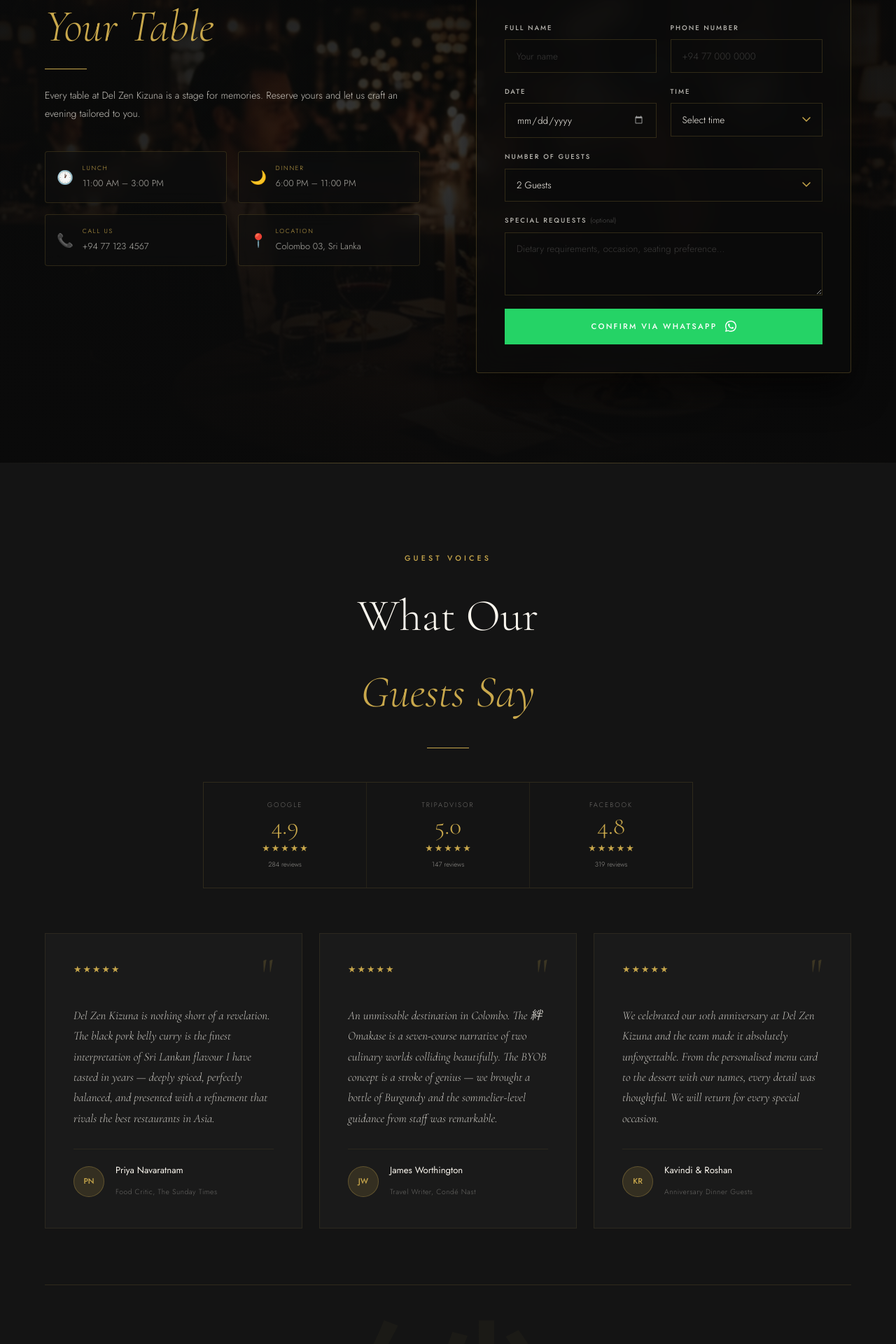
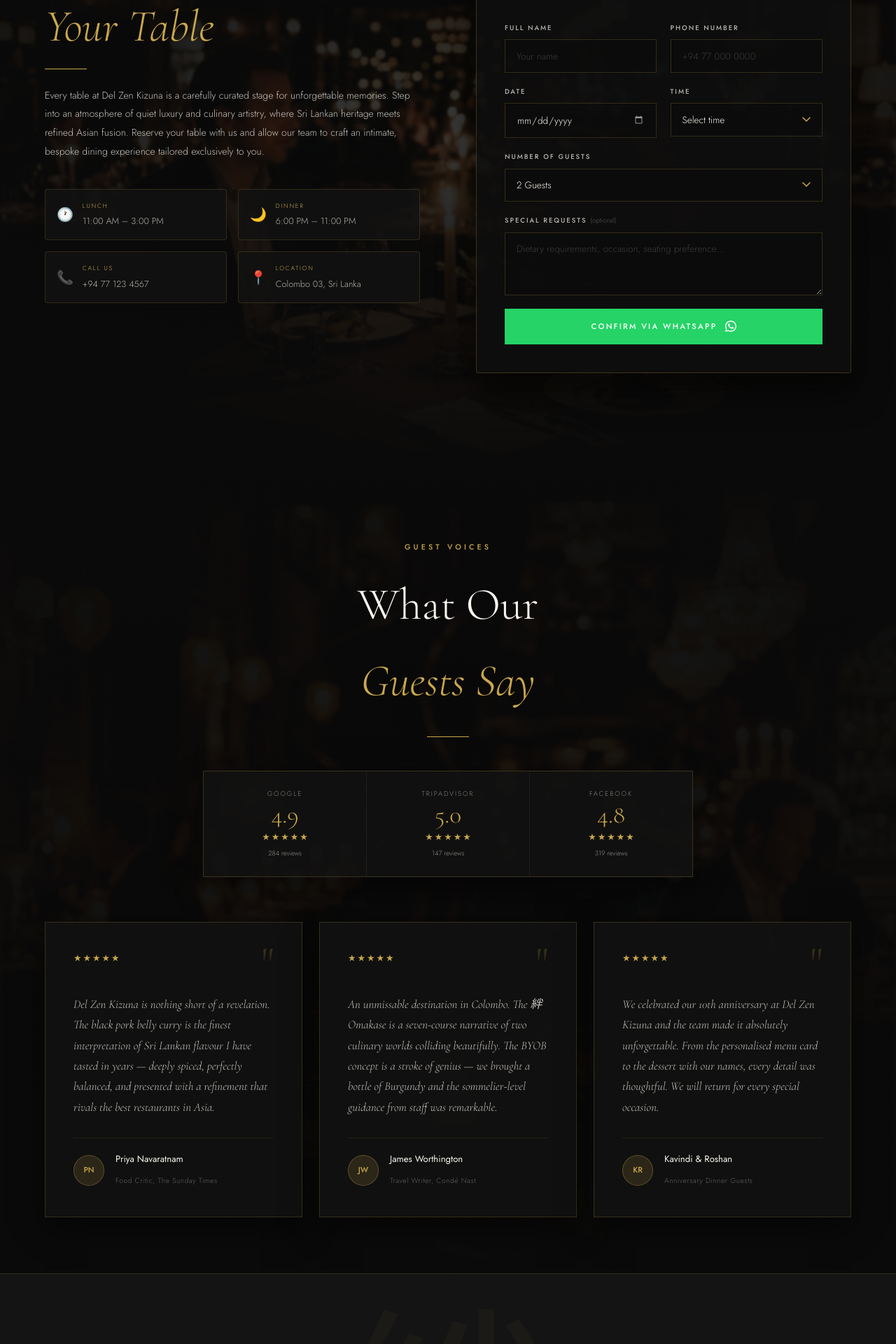
Before and after one commit to OshithRoshantha/Del-Zen-Kizuna, a React (Create React App) app: page / in a window 1280 px wide. Shown: the part 5140-7060 px from the top of the page at 70% size. Built offline with nearby package versions, Linux system fonts and the light colour scheme.

Commit message:
Implement OrderPage with menu categories, cart functionality, and WhatsApp order submission workflow

```diff
--- a/src/components/Footer.js
+++ b/src/components/Footer.js
@@ -37,7 +37,7 @@ export default function Footer() {
           <div className="footer-col">
             <h4>Navigate</h4>
             <ul>
-              {[['About', '#about'], ['Directors', '#directors'], ['Menu', '#menu'], ['Reservations', '#reservations']].map(([l, h]) => (
+              {[['Home', '#hero'], ['About', '#about'], ['Directors', '#directors'], ['Menu', '#menu'], ['Reservations', '#reservations']].map(([l, h]) => (
                 <li key={l}><button onClick={() => scrollTo(h)}>{l}</button></li>
               ))}
               <li><button onClick={() => navigate('/order')}>Order Online</button></li>
--- a/src/pages/OrderPage.js
+++ b/src/pages/OrderPage.js
@@ -1,5 +1,6 @@
 import React, { useState, useEffect, useRef } from 'react';
 import { useNavigate } from 'react-router-dom';
+import Footer from '../components/Footer';
 import './OrderPage.css';
 
 const menuData = [
@@ -460,6 +461,9 @@ Please confirm my order and delivery details.`;
           </div>
         </div>
       )}
+
+      {/* ── Footer ── */}
+      <Footer />
     </div>
   );
 }
--- a/src/sections/Ratings.css
+++ b/src/sections/Ratings.css
@@ -1,24 +1,53 @@
 .ratings {
-  background: var(--ink-mid);
-  padding: 8rem 4rem 0;
+  background: var(--ink);
+  padding: 0;
   position: relative;
   overflow: hidden;
 }
 
-.ratings::before {
+.ratings-reviews-bg {
+  position: relative;
+  padding: 7rem 4rem 5rem 4rem;
+  overflow: hidden;
+  isolation: isolate;
+}
+
+/* Blurry ambient background image ONLY for reviews area */
+.ratings-reviews-bg::before {
   content: '';
   position: absolute;
-  top: 0;
-  left: 0;
-  right: 0;
-  height: 1px;
-  background: linear-gradient(to right, transparent, rgba(201,168,76,0.4), transparent);
+  top: -24px;
+  left: -24px;
+  right: -24px;
+  bottom: -24px;
+  background-image: url('../assets/ratings-bg.jpg');
+  background-position: center;
+  background-size: cover;
+  background-repeat: no-repeat;
+  filter: blur(1px) brightness(0.4) contrast(1);
+  transform: scale(1.08) translateZ(0);
+  z-index: 0;
+  pointer-events: none;
+}
+
+/* Dark lighting & ambient vignette overlay */
+.ratings-reviews-bg::after {
+  content: '';
+  position: absolute;
+  inset: 0;
+  background:
+    radial-gradient(ellipse at 50% 30%, rgba(10, 10, 10, 0.45) 0%, rgba(10, 10, 10, 0.85) 75%, rgba(10, 10, 10, 0.96) 100%),
+    linear-gradient(to bottom, rgba(10, 10, 10, 0.85) 0%, rgba(10, 10, 10, 0.55) 50%, rgba(10, 10, 10, 0.95) 100%);
+  z-index: 1;
+  pointer-events: none;
 }
 
 .ratings-header {
   text-align: center;
   max-width: 500px;
   margin: 0 auto 3rem;
+  position: relative;
+  z-index: 2;
 }
 
 .ratings-title {
@@ -29,19 +58,23 @@
   margin-bottom: 0.5rem;
 }
 
-.ratings-title em { font-style: italic; color: var(--gold); }
+.ratings-title em {
+  font-style: italic;
+  color: var(--gold);
+}
 
 /* Aggregate */
 .agg-strip {
   display: flex;
   justify-content: center;
   gap: 0;
-  margin-bottom: 4rem;
-  border: 1px solid rgba(201,168,76,0.15);
+  border: 1px solid rgba(201, 168, 76, 0.22);
+  background: rgba(18, 18, 18, 0.88);
   max-width: 700px;
-  margin-left: auto;
-  margin-right: auto;
-  margin-bottom: 4rem;
+  margin: 0 auto 4rem auto;
+  position: relative;
+  z-index: 2;
+  box-shadow: 0 15px 35px rgba(0, 0, 0, 0.5);
 }
 
 .agg-item {
@@ -50,18 +83,20 @@
   flex-direction: column;
   align-items: center;
   padding: 1.5rem 2rem;
-  border-right: 1px solid rgba(201,168,76,0.1);
+  border-right: 1px solid rgba(201, 168, 76, 0.1);
   gap: 0.25rem;
 }
 
-.agg-item:last-child { border-right: none; }
+.agg-item:last-child {
+  border-right: none;
+}
 
 .agg-platform {
   font-family: 'Jost', sans-serif;
   font-size: 0.6rem;
   letter-spacing: 0.2em;
   text-transform: uppercase;
-  color: rgba(250,246,238,0.4);
+  color: rgba(250, 246, 238, 0.5);
 }
 
 .agg-rating {
@@ -72,19 +107,24 @@
   line-height: 1;
 }
 
-.stars { display: flex; gap: 2px; }
+.stars {
+  display: flex;
+  gap: 2px;
+}
 
 .star {
   font-size: 0.8rem;
-  color: rgba(201,168,76,0.2);
+  color: rgba(201, 168, 76, 0.2);
 }
 
-.star.filled { color: var(--gold); }
+.star.filled {
+  color: var(--gold);
+}
 
 .agg-reviews {
   font-family: 'Jost', sans-serif;
   font-size: 0.6rem;
-  color: rgba(250,246,238,0.3);
+  color: rgba(250, 246, 238, 0.4);
 }
 
 /* Review cards */
@@ -94,18 +134,23 @@
   gap: 1.5rem;
   max-width: 1300px;
   margin: 0 auto;
+  position: relative;
+  z-index: 2;
 }
 
 .review-card {
-  background: rgba(255,255,255,0.025);
-  border: 1px solid rgba(201,168,76,0.1);
+  background: rgba(18, 18, 18, 0.88);
+  border: 1px solid rgba(201, 168, 76, 0.2);
   padding: 2.5rem;
   position: relative;
-  transition: border-color 0.3s, transform 0.3s;
+  z-index: 2;
+  box-shadow: 0 15px 40px rgba(0, 0, 0, 0.5);
+  transition: border-color 0.3s, transform 0.3s, background 0.3s;
 }
 
 .review-card:hover {
-  border-color: rgba(201,168,76,0.3);
+  border-color: rgba(201, 168, 76, 0.5);
+  background: rgba(24, 24, 24, 0.95);
   transform: translateY(-4px);
 }
 
@@ -119,7 +164,7 @@
 .review-quote-mark {
   font-family: 'Cormorant Garamond', serif;
   font-size: 4rem;
-  color: rgba(201,168,76,0.2);
+  color: rgba(201, 168, 76, 0.2);
   line-height: 0.8;
   font-weight: 300;
   margin-top: -0.5rem;
@@ -130,7 +175,7 @@
   font-size: 1.05rem;
   font-weight: 300;
   font-style: italic;
-  color: rgba(250,246,238,0.75);
+  color: rgba(250, 246, 238, 0.75);
   line-height: 1.75;
   margin-bottom: 1.8rem;
 }
@@ -140,14 +185,14 @@
   align-items: center;
   gap: 1rem;
   padding-top: 1.2rem;
-  border-top: 1px solid rgba(201,168,76,0.1);
+  border-top: 1px solid rgba(201, 168, 76, 0.1);
 }
 
 .review-avatar {
   width: 44px;
   height: 44px;
-  background: rgba(201,168,76,0.15);
-  border: 1px solid rgba(201,168,76,0.3);
+  background: rgba(201, 168, 76, 0.15);
+  border: 1px solid rgba(201, 168, 76, 0.3);
   border-radius: 50%;
   display: flex;
   align-items: center;
@@ -172,7 +217,7 @@
   font-family: 'Jost', sans-serif;
   font-size: 0.65rem;
   font-weight: 300;
-  color: rgba(250,246,238,0.35);
+  color: rgba(250, 246, 238, 0.35);
   letter-spacing: 0.05em;
 }
 
@@ -180,9 +225,11 @@
 .ratings-cta {
   text-align: center;
   padding: 6rem 2rem;
-  margin-top: 5rem;
-  border-top: 1px solid rgba(201,168,76,0.15);
+  margin-top: 0;
+  border-top: 1px solid rgba(201, 168, 76, 0.15);
   position: relative;
+  background: var(--ink-mid);
+  z-index: 2;
 }
 
 .cta-kanji {
@@ -190,7 +237,7 @@
   font-family: 'Noto Serif JP', serif;
   font-size: clamp(150px, 25vw, 300px);
   font-weight: 200;
-  color: rgba(201,168,76,0.04);
+  color: rgba(201, 168, 76, 0.04);
   top: 50%;
   left: 50%;
   transform: translate(-50%, -50%);
@@ -211,7 +258,7 @@
   font-family: 'Jost', sans-serif;
   font-size: 0.85rem;
   font-weight: 300;
-  color: rgba(250,246,238,0.45);
+  color: rgba(250, 246, 238, 0.45);
   margin-bottom: 2.5rem;
   letter-spacing: 0.1em;
   position: relative;
@@ -239,7 +286,10 @@
   transition: background 0.3s, transform 0.2s;
 }
 
-.btn-primary:hover { background: var(--gold-light); transform: translateY(-2px); }
+.btn-primary:hover {
+  background: var(--gold-light);
+  transform: translateY(-2px);
+}
 
 .btn-wa {
   display: inline-flex;
@@ -264,7 +314,21 @@
 }
 
 @media (max-width: 1000px) {
-  .reviews-grid { grid-template-columns: 1fr; max-width: 500px; }
-  .ratings { padding: 5rem 1.5rem 0; }
-  .agg-strip { flex-direction: row; overflow-x: auto; }
+  .reviews-grid {
+    grid-template-columns: 1fr;
+    max-width: 500px;
+  }
+
+  .ratings {
+    padding: 0;
+  }
+
+  .ratings-reviews-bg {
+    padding: 5rem 1.5rem 4rem 1.5rem;
+  }
+
+  .agg-strip {
+    flex-direction: row;
+    overflow-x: auto;
+  }
 }
--- a/src/sections/Ratings.js
+++ b/src/sections/Ratings.js
@@ -49,6 +49,7 @@ export default function Ratings() {
 
   return (
     <section className="ratings" id="ratings">
+      <div className="ratings-reviews-bg">
         <div className="ratings-header" ref={ref}>
           <span className={`section-eyebrow fade-in ${v ? 'visible' : ''}`}>Guest Voices</span>
           <h2 className={`ratings-title fade-in delay-1 ${v ? 'visible' : ''}`}>
@@ -74,6 +75,7 @@ export default function Ratings() {
           {reviews.map((r, i) => (
             <ReviewCard key={r.name} review={r} delay={i * 0.15} />
           ))}
+        </div>
       </div>
 
       {/* Final CTA */}
--- a/src/sections/Reservations.css
+++ b/src/sections/Reservations.css
@@ -3,6 +3,7 @@
   padding: 8rem 4rem;
   position: relative;
   overflow: hidden;
+  isolation: isolate;
 }
 
 /* Blurry ambient restaurant background image */
@@ -18,7 +19,7 @@
   background-size: cover;
   background-repeat: no-repeat;
   filter: blur(1px) brightness(0.8) contrast(1);
-  transform: scale(1.08);
+  transform: scale(1.08) translateZ(0);
   z-index: 0;
   pointer-events: none;
 }
@@ -31,7 +32,7 @@
   background:
     radial-gradient(ellipse at 50% 40%, rgba(10, 10, 10, 0.45) 0%, rgba(10, 10, 10, 0.82) 70%, rgba(10, 10, 10, 0.95) 100%),
     linear-gradient(to bottom, rgba(10, 10, 10, 0.88) 0%, rgba(10, 10, 10, 0.5) 50%, rgba(10, 10, 10, 0.92) 100%);
-  z-index: 0;
+  z-index: 1;
   pointer-events: none;
 }
 
@@ -81,9 +82,7 @@
   align-items: center;
   gap: 0.8rem;
   padding: 1rem;
-  background: rgba(15, 15, 15, 0.65);
-  backdrop-filter: blur(10px);
-  -webkit-backdrop-filter: blur(10px);
+  background: rgba(18, 18, 18, 0.85);
   border: 1px solid rgba(201, 168, 76, 0.18);
   border-radius: 4px;
   transition: border-color 0.3s, transform 0.3s, background 0.3s;
@@ -91,7 +90,7 @@
 
 .res-info-card:hover {
   border-color: rgba(201, 168, 76, 0.45);
-  background: rgba(22, 22, 22, 0.8);
+  background: rgba(24, 24, 24, 0.95);
   transform: translateY(-2px);
 }
 
@@ -120,9 +119,7 @@
 
 /* Form */
 .res-form-wrap {
-  background: rgba(12, 12, 12, 0.72);
-  backdrop-filter: blur(16px);
-  -webkit-backdrop-filter: blur(16px);
+  background: rgba(14, 14, 14, 0.88);
   border: 1px solid rgba(201, 168, 76, 0.25);
   border-radius: 4px;
   padding: 2.5rem;
--- a/src/sections/Reservations.js
+++ b/src/sections/Reservations.js
@@ -27,8 +27,9 @@ export default function Reservations() {
           </h2>
           <div className={`divider-line fade-in delay-2 ${v ? 'visible' : ''}`} />
           <p className={`res-desc fade-in delay-2 ${v ? 'visible' : ''}`}>
-            Every table at Del Zen Kizuna is a stage for memories.
-            Reserve yours and let us craft an evening tailored to you.
+            Every table at Del Zen Kizuna is a carefully curated stage for unforgettable memories.
+            Step into an atmosphere of quiet luxury and culinary artistry, where Sri Lankan heritage meets refined Asian fusion.
+            Reserve your table with us and allow our team to craft an intimate, bespoke dining experience tailored exclusively to you.
           </p>
 
           <div className={`res-info-cards fade-in delay-3 ${v ? 'visible' : ''}`}>
```
Also changed, not shown: src/pages/OrderPage.css (+9 -5 lines), public/images/ratings-bg.jpg (added), src/assets/ratings-bg.jpg (added). Lines whose indentation alone changed are shown as unchanged.
